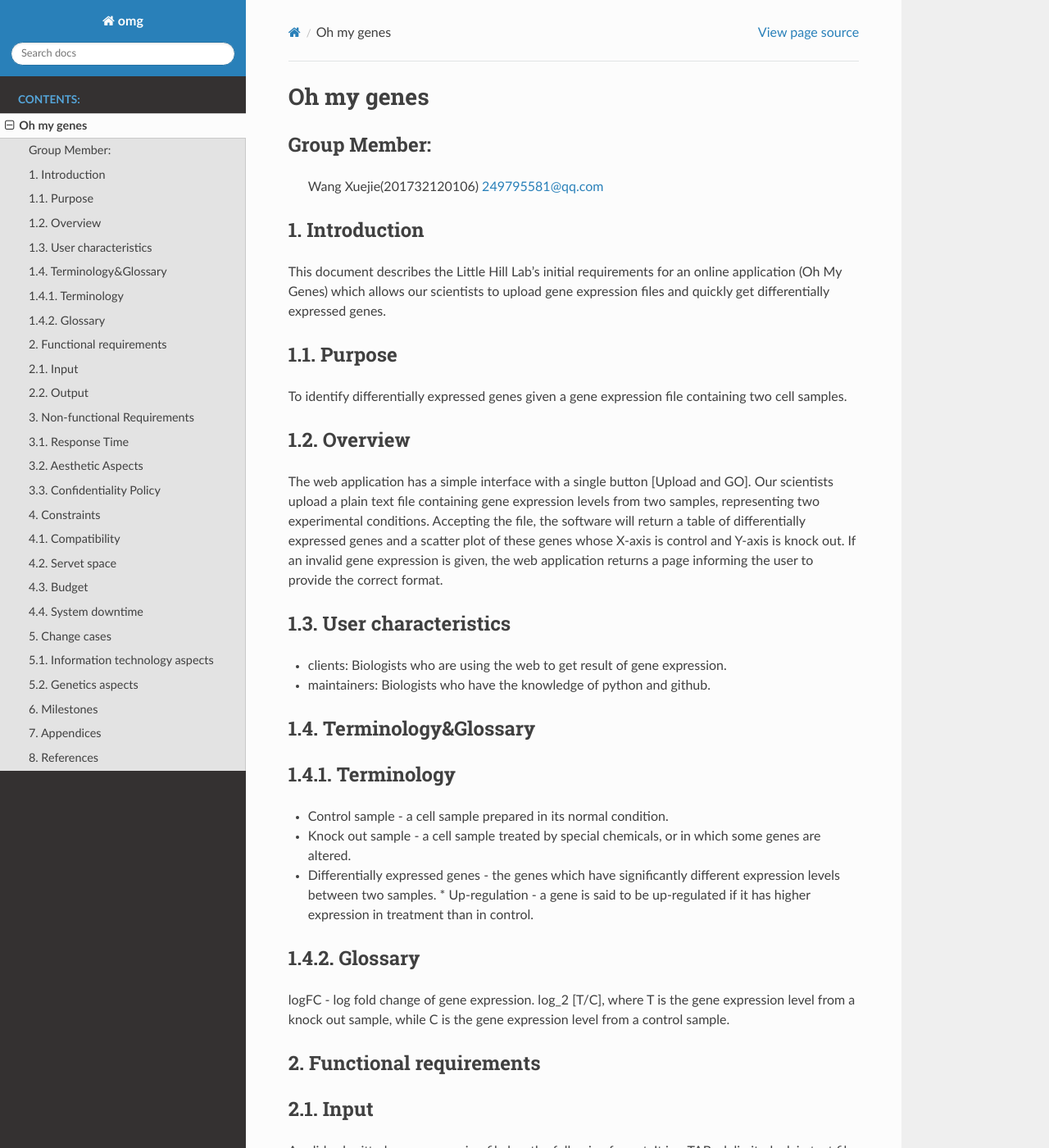
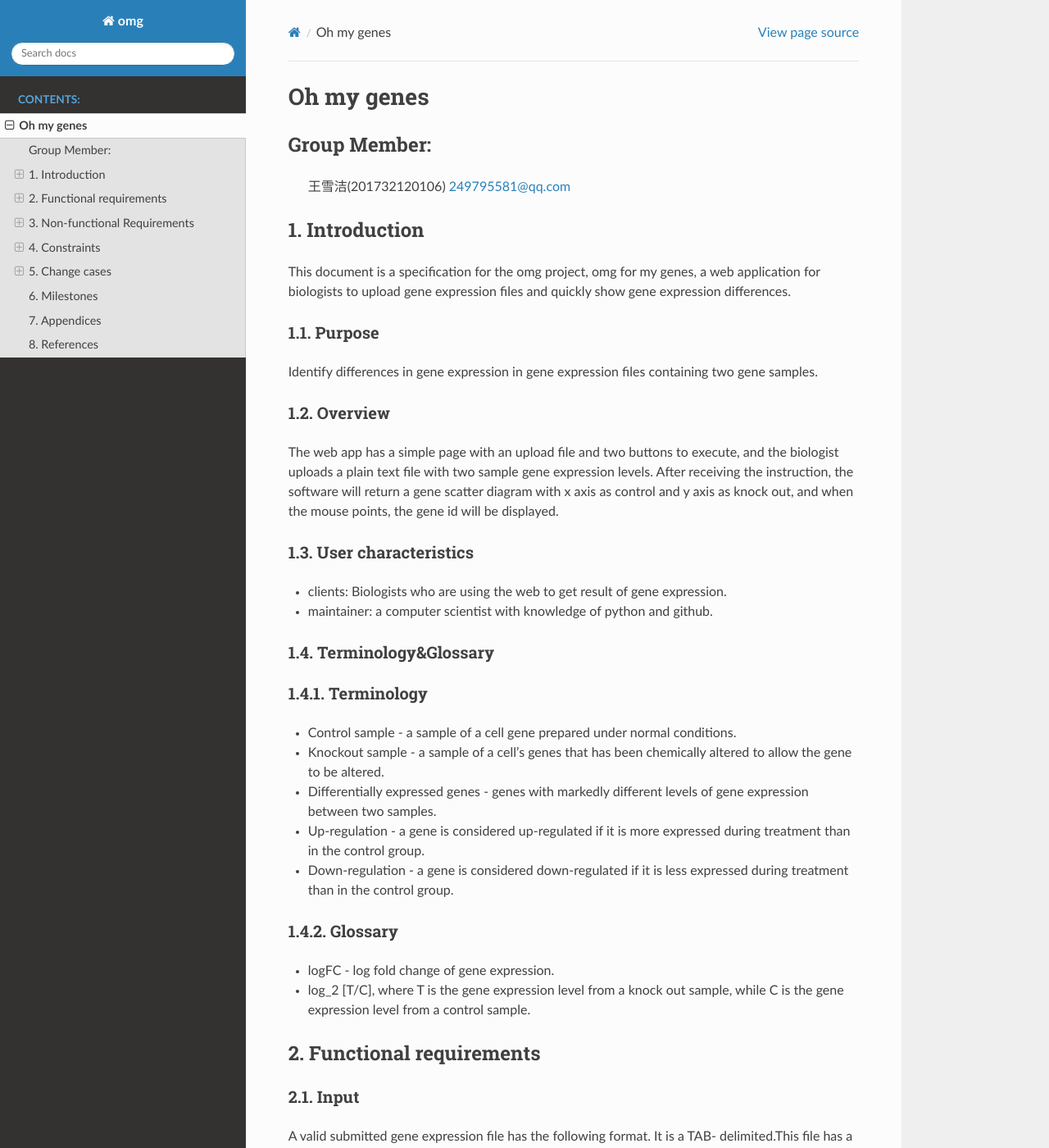
Before and after one commit to klitile/omg, a Sphinx documentation site: the page built from oh_my_gene/source/omg.rst, in a window 1280 px wide and 1400 px high. Shown: the whole window at 82% size. Built offline with Sphinx 7.4.7 and the Read the Docs theme 2.0.0, drawn with Linux system fonts in a browser that asks for light colours; some of the changed text lies outside the part shown.

Commit message:
Update omg.rst

```diff
--- a/oh_my_gene/source/omg.rst
+++ b/oh_my_gene/source/omg.rst
@@ -3,47 +3,50 @@ Oh my genes
 
 Group Member:
 --------------
- Wang Xuejie(201732120106) 249795581@qq.com
+ 王雪洁(201732120106) 249795581@qq.com
 
 
 1. Introduction
 ------------------
-This document describes the Little Hill Lab's initial requirements for an online application (Oh My Genes) which allows our scientists to upload gene expression files and quickly get differentially expressed genes.
+This document is a specification for the omg project, omg for my genes, a web application for biologists to upload gene expression files and quickly show gene expression differences.
 
 1.1. Purpose
--------------
-To identify differentially expressed genes given a gene expression file containing two cell samples.
+~~~~~~~~~~~~~
+Identify differences in gene expression in gene expression files containing two gene samples.
 
 1.2. Overview
--------------
-The web application has a simple interface with a single button [Upload and GO]. Our scientists upload a plain text file containing gene expression levels from two samples, representing two experimental conditions. Accepting the file, the software will return a table of differentially expressed genes and a scatter plot of these genes whose X-axis is control and Y-axis is knock out. If an invalid gene expression is given, the web application returns a page informing the user to provide the correct format.
+~~~~~~~~~~~~~
+The web app has a simple page with an upload file and two buttons to execute, and the biologist uploads a plain text file with two sample gene expression levels. After receiving the instruction, the software will return a gene scatter diagram with x axis as control and y axis as knock out, and when the mouse points, the gene id will be displayed.
 
 1.3. User characteristics
---------------------------
+~~~~~~~~~~~~~~~~~~~~~~~~~~
 * clients: Biologists who are using the web to get result of gene expression.
-* maintainers: Biologists who have the knowledge of python and github.
+* maintainer: a computer scientist with knowledge of python and github.
 
 1.4. Terminology&Glossary
---------------------------
+~~~~~~~~~~~~~~~~~~~~~~~~~
 
 1.4.1. Terminology
---------------------------
-* Control sample - a cell sample prepared in its normal condition.
-* Knock out sample - a cell sample treated by special chemicals, or in which some genes are altered.
-* Differentially expressed genes - the genes which have significantly different expression levels between two samples. * Up-regulation - a gene is said to be up-regulated if it has higher expression in treatment than in control.
+~~~~~~~~~~~~~~~~~~~
+* Control sample - a sample of a cell gene prepared under normal conditions.
+* Knockout sample - a sample of a cell's genes that has been chemically altered to allow the gene to be altered.
+* Differentially expressed genes - genes with markedly different levels of gene expression between two samples.
+* Up-regulation - a gene is considered up-regulated if it is more expressed during treatment than in the control group.
+* Down-regulation - a gene is considered down-regulated if it is less expressed during treatment than in the control group.
 
 1.4.2. Glossary
---------------------------
-logFC - log fold change of gene expression. log_2 [T/C], where T is the gene
-expression level from a knock out sample, while C is the gene expression level from a control sample.
+~~~~~~~~~~~~~~~~
+* logFC - log fold change of gene expression.
+* log_2 [T/C], where T is the gene expression level from a knock out sample, while C is the gene expression level from a control sample.
 
 2. Functional requirements
 --------------------------
 
 2.1. Input
---------------------------
-A valid submitted gene expression file has the following format. It is a TAB- delimited, plain text file with three columns (see the attached file for a full example). The file contains an optional head line, followed by each gene's expression in a control sample (e.g.ControlSample) and in a knock out sample (e.g. KnockOutSample).
-
+~~~~~~~~~~~
+A valid submitted gene expression file has the following format. It is a TAB- delimited.This
+file has a header file, including gene id, control sample, output sample, a total of three
+lines.
 See the txt file pattern as following:
 
     ===========  =================  =================
@@ -64,33 +67,32 @@ See the txt file pattern as following:
     ===========  =================  =================
 
 2.2. Output
--------------
-The web application displays a table and a scatter plot given a gene expression file. The table contains a list of differentially expressed genes with the
-following format:
+~~~~~~~~~~~~
+The web application displays a table and a scatter plot of the gene expression.The table contains differences in the expression of a group of genes with the following format:
 
     ===========  =================  =================  =============
       gene_id      control_sample    knockout_sample     log_2[FC]
     ===========  =================  =================  =============
-     AT1G01020	   13.75736234	      13.370796	          0.49
+     AT1G01020	   13.75736234	      13.370796           -0.04
     ===========  =================  =================  =============
 
-The scatter plot displays differentially expressed genes. The X-axis is Control, and Y-axis is Treatment. Replace 'Control'  and  'KnockOut'  with appropriated column names if provided in the uploaded file. The up-regulated genes are shown above the slash, and down-regulated genes are shown below the slash.
+The scatter plot displays differentially expressed genes. The X-axis is ControlSample, and Y-axis is KnockOutSample. The up-regulated genes are shown above the slash, and down-regulated genes are shown below the slash.
 
 .. image:: https://raw.githubusercontent.com/klitile/omg/master/oh_my_gene/source/omg.png
 
 3. Non-functional Requirements
 -------------------------------
 3.1. Response Time
--------------------
+~~~~~~~~~~~~~~~~~~~
 Because this web application is being used by biologists around the world, servers can become overloaded. If the user has a large amount of data, time complexity must be considered. Overall, the response time should be less than five seconds.
 
 3.2. Aesthetic Aspects
-----------------------------
+~~~~~~~~~~~~~~~~~~~~~~~
 The page should be easy to understand.
 the results should be clear.
 
 3.3. Confidentiality Policy
-----------------------------
+~~~~~~~~~~~~~~~~~~~~~~~~~~~~
 For biologists, every result of data is precious, so it is crucial to protect the safety of genetic information. Our network program must ensure the correct reliability of data, security and confidentiality. The experimental data and results cannot be disclosed privately.
 
 4. Constraints
@@ -98,19 +100,19 @@ For biologists, every result of data is precious, so it is crucial to protect th
 This application is aimed at biologists around the world. Before development, we need to consider some constraints, such as how to solve the network congestion problem that many people use at the same time, etc. With the development of technology, these constraints will be solved, and then new constraints will be generated.
 
 4.1. Compatibility
-------------------
+~~~~~~~~~~~~~~~~~~
 Because the application is used worldwide, it should be cross-platform compatible and accessible through most browsers, such as Firefox.
 
 4.2. Servet space
-------------------
+~~~~~~~~~~~~~~~~~
 Web space less than 1GB.
 
 4.3. Budget
-------------
+~~~~~~~~~~~~
 Budget less than 10,000 dollors.
 
 4.4. System downtime
----------------------
+~~~~~~~~~~~~~~~~~~~~~
 System downtime less than 30 minutes per year.
 
 5. Change cases
@@ -118,20 +120,26 @@ System downtime less than 30 minutes per year.
 With the progress of information technology and genetics, there are some potential problems we may need to consider, they are divided into two aspects for us to talk about in following two things.
 
 5.1. Information technology aspects
--------------------------------------
+~~~~~~~~~~~~~~~~~~~~~~~~~~~~~~~~~~~~
 Information technology is developing very fast .No matter how it changes, the basic framework is the same. As the gene pool data increases, we need to optimize the gene pool, shorten the response time of the browser.
 
 5.2. Genetics aspects
----------------------
+~~~~~~~~~~~~~~~~~~~~~~
 The future of genetics is uncertain, but it is certain that the gene pool will become larger and larger, and we must learn to organize and plan the gene pool.
 
 6. Milestones
 --------------
 1.Submit SRS for review by March 27th.
 
+2.Get design done by April 3rd.
 
+3.Get coding done by May 1st.
 
-(to be continue)
+4.Acceptance tests by May 15st.
+
+5.Release by June 5th.
+
+(This is tentative.)
 
 7. Appendices
 --------------
@@ -139,13 +147,11 @@ From March 10th to March 27th,I do some plans in flowing:
 
 1.Understand the purpose and direction of the application.
 
-2.Get non-functional requirements in detail.
+2.Understand the requirements of omg software.
 
-3.Knew some constrains about the application.
+3.How to realize the generation of scatter diagram and how to move the mouse over the point to show the gene id.
 
-4.Imagined some change cases and tried to slove them.
-
-5.Decided the project developing milestones.
+4.Decided the project developing milestones.
 
 8. References
 -------------
```
